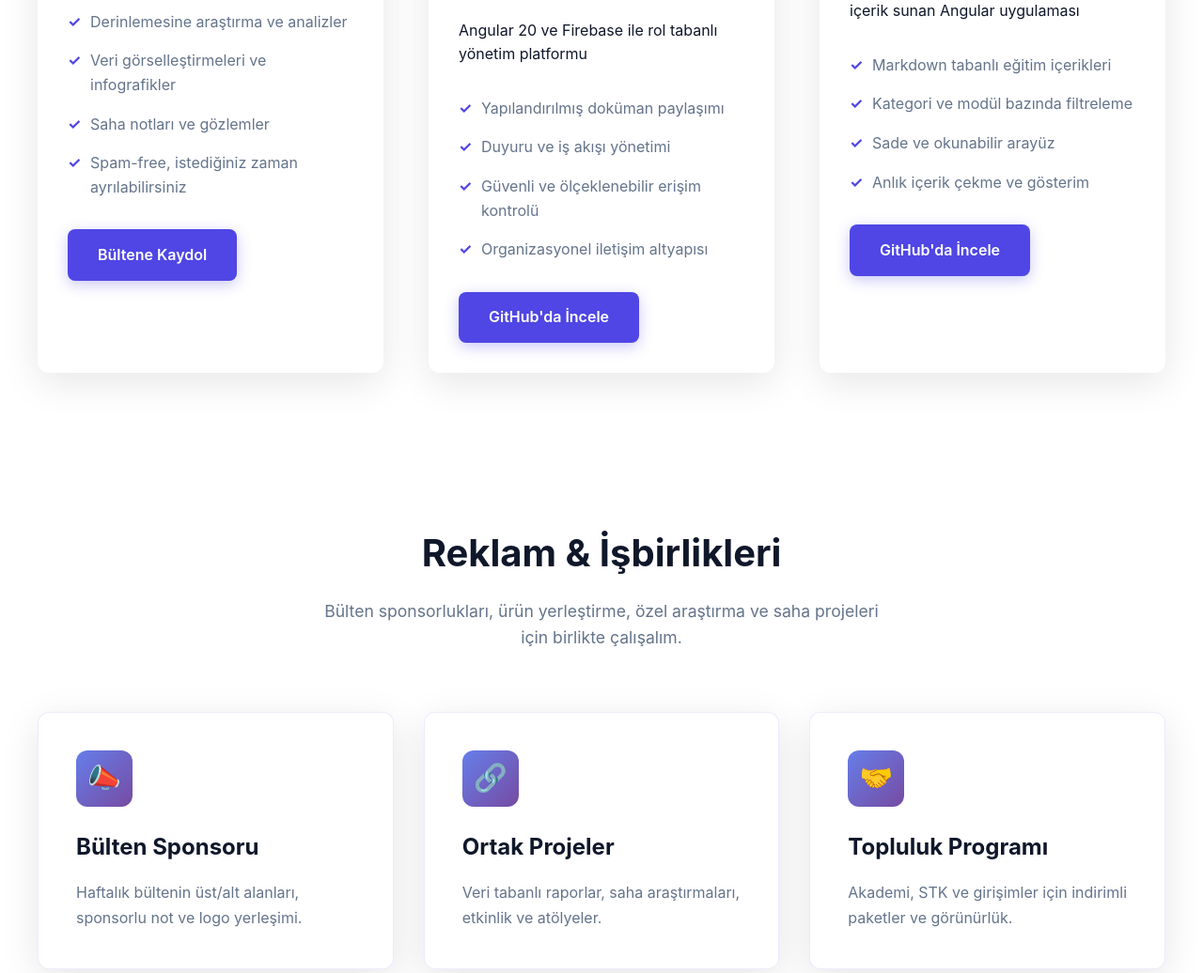
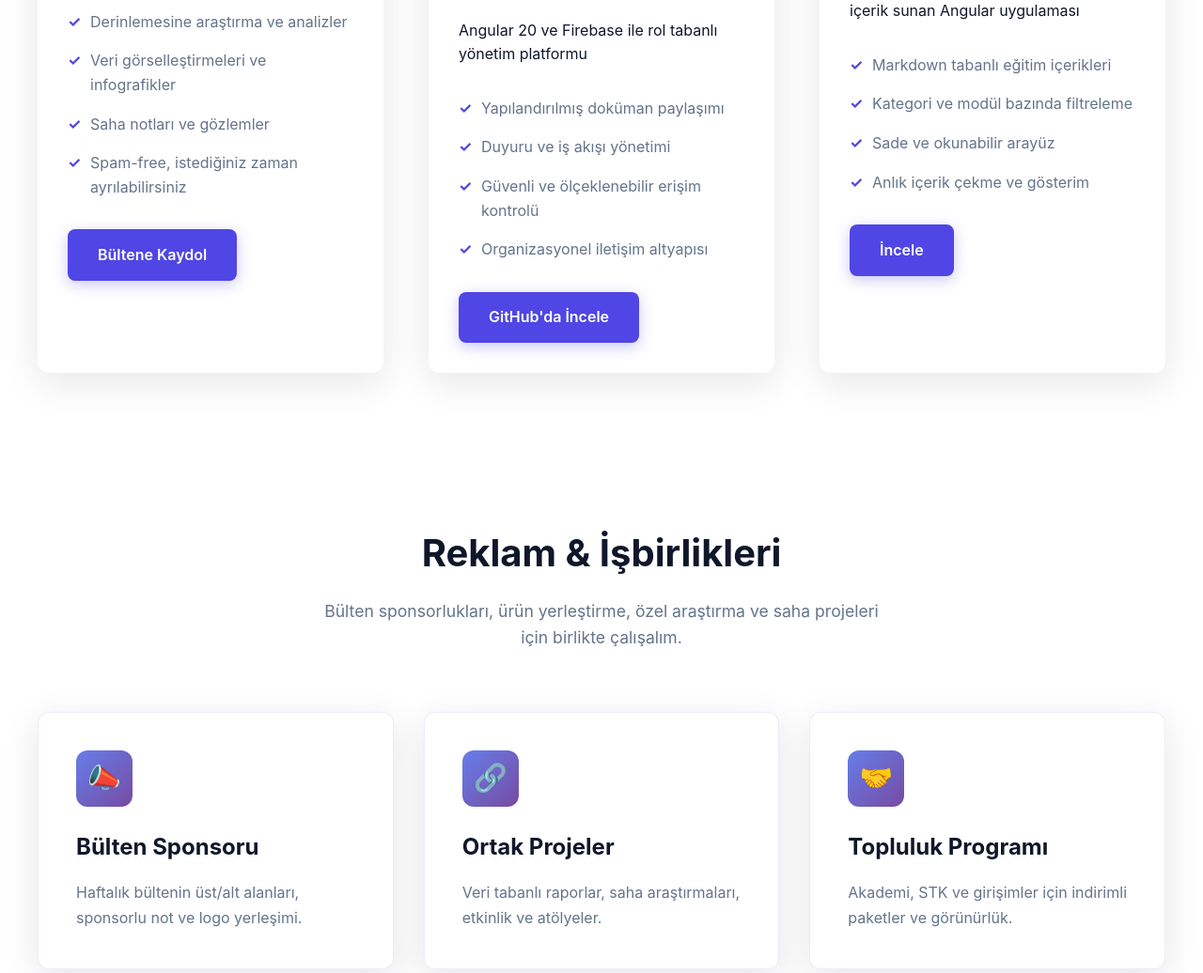
Before and after one commit to avturas/main-page, a website: page index.html in a window 1280 px wide. Shown: the part 2294-3330 px from the top of the page at 94% size. Drawn offline with Linux system fonts and the light colour scheme.

Commit message:
update the link

```diff
--- a/index.html
+++ b/index.html
@@ -911,10 +911,10 @@
                 <li>Anlık içerik çekme ve gösterim</li>
               </ul>
               <a
-                href="https://github.com/avturas"
+                href="akademi.avturas.com"
                 class="btn btn-primary"
                 target="_blank"
-                >GitHub'da İncele</a
+                >İncele</a
               >
             </div>
           </div>
```
